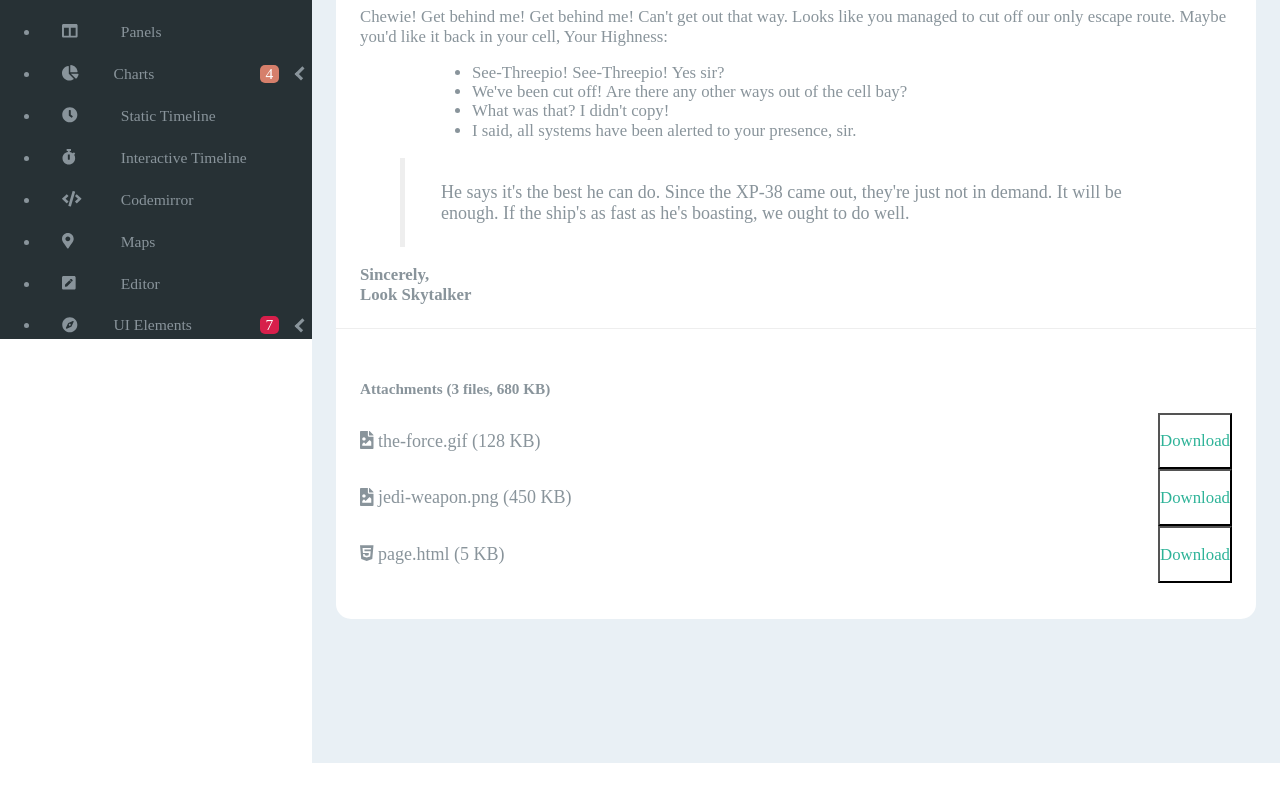
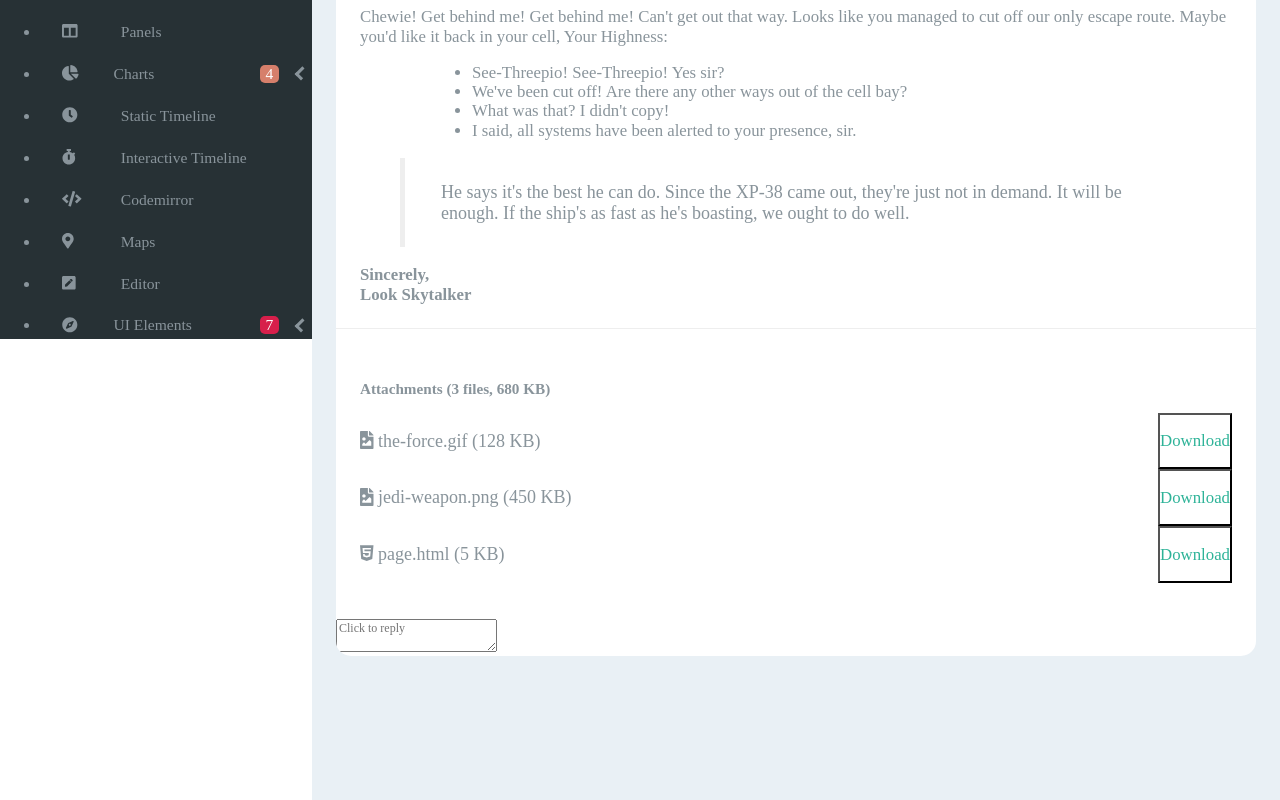
Before and after one commit to serCJm/react-admin-dashboard, a React (Create React App) app: page /mail in a window 1280 px wide. Shown: the part 461-1261 px from the top of the page. Before the commit the page ends 1224 px from the top, so only its background shows below. Built offline with nearby package versions, Linux system fonts and the light colour scheme.

Commit message:
Add MailReplyBox component

```diff
--- a/src/layout/Pages/Mailbox/Mail/Mail.jsx
+++ b/src/layout/Pages/Mailbox/Mail/Mail.jsx
@@ -4,6 +4,7 @@ import InstrumentPanel from "../Inbox/InstrumentPanel/InstrumentPanel";
 import MailHeader from "./MailHeader/MailHeader";
 import MailBody from "./MailBody/MailBody";
 import MailAttachments from "./MailAttachments/MailAttachments";
+import MailReplyBox from "./MailReplyBox/MailReplyBox";
 
 const Mail = () => {
   return (
@@ -13,6 +14,7 @@ const Mail = () => {
         <MailHeader />
         <MailBody />
         <MailAttachments />
+        <MailReplyBox />
       </div>
     </PageElementWrapper>
   );
--- /dev/null
+++ b/src/layout/Pages/Mailbox/Mail/MailReplyBox/MailReplyBox.jsx
@@ -0,0 +1,11 @@
+import React from "react";
+
+const MailReplyBox = () => {
+  return (
+    <div className="mail-reply-box">
+      <textarea className="mail-reply-text" placeholder="Click to reply" />
+    </div>
+  );
+};
+
+export default MailReplyBox;
```
